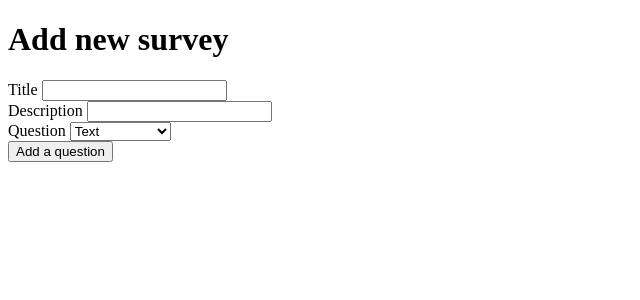
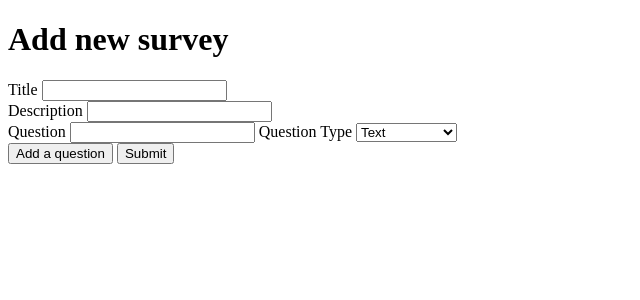
Before and after one commit to kayc529/freebirds-survey, a Node server app: page /survey/add in a window 1280 px wide. Shown: the top 300 px of the page, without its empty margins (0-640 px from the left). Run offline with Node 20, Linux system fonts and the light colour scheme; some libraries are stand-ins or nearby versions.

Commit message:
completed add survey feature

```diff
--- a/public/scripts/app.js
+++ b/public/scripts/app.js
@@ -2,20 +2,109 @@
 (function () {
   function Start() {
     console.log('App Started...');
-
-    let addQuestionButton = document.getElementById('add-question-btn');
-    if (addQuestionButton) {
-      addQuestionButton.addEventListener('click', () => {
-        //get the form element
-        //create a div element
-        //put question label and select into the div
-        //add the div element to the end of the form element
-        console.log('hi');
-      });
-    } else {
-      console.log(wtf);
-    }
   }
 
   window.addEventListener('load', Start);
 })();
+
+function addQuestion() {
+  //get the form element
+  const newSurveyForm = document.getElementById('new-survey-form');
+  //create a div container
+  let questionContainer = document.createElement('div');
+
+  //create labels
+  let questionLabel = document.createElement('label');
+  let typeLabel = document.createElement('label');
+  questionLabel.innerHTML = 'Question';
+  typeLabel.innerHTML = 'Question Type';
+
+  //create quesiont input field
+  let questionInput = document.createElement('input');
+  questionInput.type = 'text';
+  questionInput.classList.add('question');
+
+  //create select and options
+  let typeSelect = document.createElement('select');
+  typeSelect.classList.add('type');
+
+  let option1 = document.createElement('option');
+  option1.value = 'TEXT';
+  option1.text = 'Text';
+  typeSelect.add(option1);
+  let option2 = document.createElement('option');
+  option2.value = 'T_F';
+  option2.text = 'True or False';
+  typeSelect.add(option2);
+  let option3 = document.createElement('option');
+  option3.value = 'OPTIONS';
+  option3.text = 'Options';
+  typeSelect.add(option3);
+  let option4 = document.createElement('option');
+  option4.value = 'CHECKBOX';
+  option4.text = 'Checkbox';
+  typeSelect.add(option4);
+
+  //put question label and select into the div
+  questionContainer.appendChild(questionLabel);
+  questionContainer.appendChild(questionInput);
+  questionContainer.appendChild(typeLabel);
+  questionContainer.appendChild(typeSelect);
+
+  //add the div element to the end of the form element
+  newSurveyForm.appendChild(questionContainer);
+}
+
+const addNewSurvey = () => {
+  const title = document.getElementById('title')?.value || '';
+
+  //check if the title is blank
+  if (!title) {
+    alert('Please enter a title');
+    return;
+  }
+
+  const description = document.getElementById('description')?.value || '';
+  const questionInputs = document.getElementsByClassName('question');
+  const typeSelects = document.getElementsByClassName('type');
+  let questions = [];
+
+  //check if any question is blank
+  //loop to create an array of question object
+  for (let i = 0; i < questionInputs.length; i++) {
+    let question = questionInputs[i].value;
+    if (!question) {
+      alert('You cannot leave a question blank!');
+      return;
+    }
+    questions.push({ question });
+  }
+
+  //loop to add questionType to each question object
+  for (let i = 0; i < typeSelects.length; i++) {
+    questions[i] = { ...questions[i], questionType: typeSelects[i].value };
+  }
+
+  const data = { title, description, questions };
+  const url = '/survey/add';
+
+  const options = {
+    method: 'POST',
+    body: JSON.stringify(data),
+    headers: {
+      'Content-Type': 'application/json',
+    },
+  };
+
+  //post to server
+  //return to list when new survey is successfully created
+  fetch(url, options)
+    .then((res) => res.json())
+    .then((data) => {
+      window.location.href = '/survey';
+    })
+    .catch((err) => {
+      console.log(err);
+      alert('Something went wrong, failed to create survey!');
+    });
+};
--- a/server/controllers/surveyController.js
+++ b/server/controllers/surveyController.js
@@ -15,13 +15,15 @@ const displayAddSurvey = (req, res, next) => {
 };
 
 const processAddSurvey = (req, res, next) => {
+  const { title, description, questions } = req.body;
+  console.log('title', title);
+  console.log('description', description);
+  console.log('questions', questions);
+
   let newSurvey = Survey({
-    title: req.body.title,
-    description: req.body.description,
-    questions: {
-      question: req.body.question,
-      questionType: req.body.questionType,
-    },
+    title: title,
+    description: description,
+    questions: questions,
   });
 
   Survey.create(newSurvey, (err, Book) => {
--- a/server/views/survey/add.ejs
+++ b/server/views/survey/add.ejs
@@ -5,21 +5,24 @@
     <meta http-equiv="X-UA-Compatible" content="IE=edge">
     <meta name="viewport" content="width=device-width, initial-scale=1.0">
     <title>Document</title>
+    <script src="/scripts/app.js"></script>
 </head>
 <body>
-    <form>
+    <form id="new-survey-form">
         <h1>Add new survey</h1>
         <div>
             <label for="title">Title</label>
-            <input type="text"/>
+            <input type="text" id='title'/>
         </div>
         <div>
             <label for="description">Description</label>
-            <input type="description"/>
+            <input type="description" id='description'/>
         </div>
         <div>
             <label for="description">Question</label>
-            <select>
+            <input type="text" class='question'/>
+            <label>Question Type</label>
+            <select class="type">
                 <option selected value="TEXT">Text</option>
                 <option value="T_F">True or False</option>
                 <option value="OPTIONS">Options</option>
@@ -27,6 +30,7 @@
             </select>
         </div>
     </form>
-    <button id="add-question-btn">Add a question</button>
+    <button id="add-question-btn" onclick="addQuestion()">Add a question</button>
+    <button id="add-question-btn" onclick="addNewSurvey()">Submit</button>
 </body>
 </html>
```
